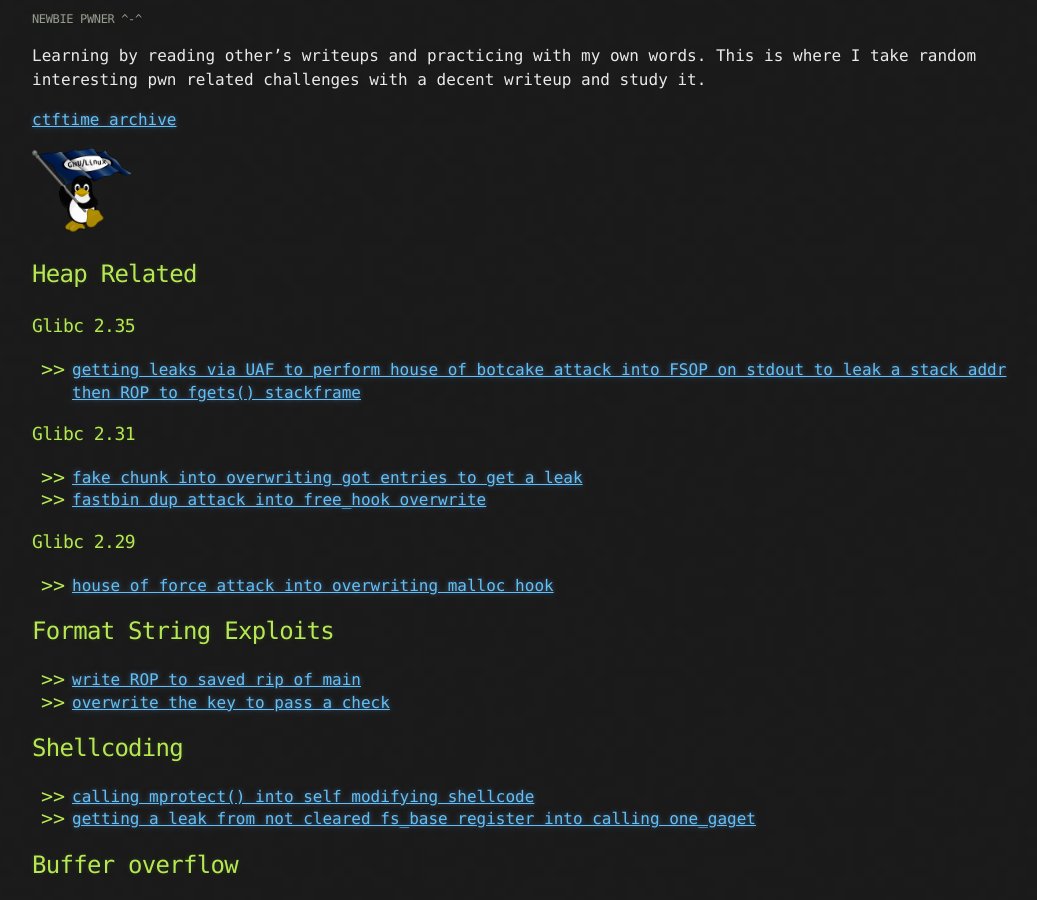
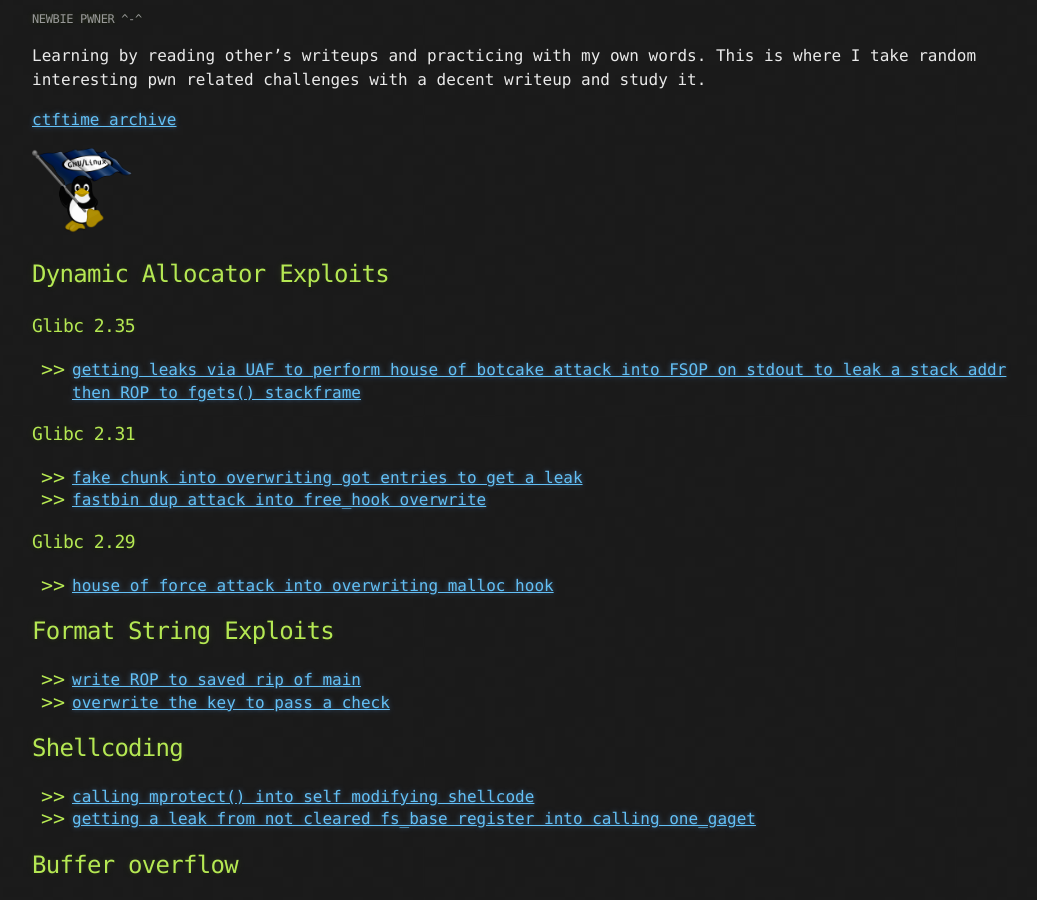
Before and after one commit to 4rsp/4rsp.github.io, a Jekyll site: the page built from index.md, in a window 1280 px wide and 900 px high, scrolled down 648 px. Shown: the whole window, without its empty margins (108-1145 px from the left). Built offline with Jekyll 4.4.1, drawn with Linux system fonts in a browser that asks for light colours.

Commit message:
Update index.md

```diff
--- a/index.md
+++ b/index.md
@@ -21,7 +21,7 @@ Learning by reading other's writeups and practicing with my own words. This is w
 
 <img src="/assets/images/linux-22668.png" width="10%">
 
-## Heap Related
+## Dynamic Allocator Exploits
 ### Glibc 2.35
 *  [getting leaks via UAF to perform house of botcake attack into FSOP on stdout to leak a stack addr then ROP to fgets() stackframe](/ctfwriteups/heap/otherbins/ImaginaryCTF23/mailman/README.md)
 
```
